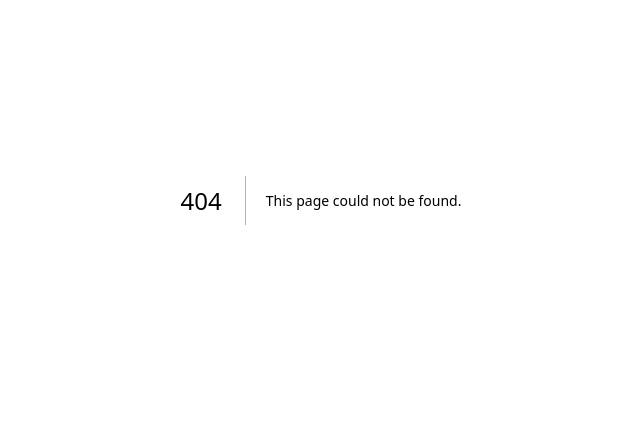
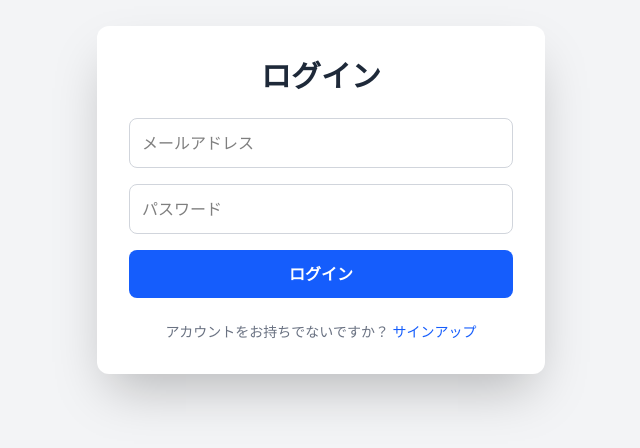
Before and after one commit to team-devlab/fumufumu, a Next.js app in the folder apps/fumufumu-frontend/: page /login in a window 1280 px wide. Before the commit this address had no page. Shown: the part 200-648 px from the top of the page, without its empty margins (319-959 px from the left). Built offline with nearby package versions, Linux system fonts and the light colour scheme.

Commit message:
FE add: Route Groups (auth)を作成し、完全に仮置きのコードを配置

```diff
--- /dev/null
+++ b/apps/fumufumu-frontend/src/app/(auth)/layout.tsx
@@ -0,0 +1,13 @@
+export default function AuthLayout({
+  children,
+}: Readonly<{
+  children: React.ReactNode;
+}>) {
+  return (
+    <div className="flex items-center justify-center min-h-screen bg-gray-100 p-4">
+      <div className="w-full max-w-md bg-white p-8 rounded-xl shadow-2xl">
+        {children}
+      </div>
+    </div>
+  );
+}
--- /dev/null
+++ b/apps/fumufumu-frontend/src/app/(auth)/login/page.tsx
@@ -0,0 +1,37 @@
+import Link from 'next/link';
+
+export default function LoginPage() {
+	return (
+		<div className="text-center">
+			<h1 className="text-3xl font-bold text-gray-800 mb-6">ログイン</h1>
+			<form className="space-y-4">
+				<div>
+					<input
+						type="email"
+						placeholder="メールアドレス"
+						className="w-full p-3 border border-gray-300 rounded-lg focus:ring-blue-500 focus:border-blue-500"
+					/>
+				</div>
+				<div>
+					<input
+						type="password"
+						placeholder="パスワード"
+						className="w-full p-3 border border-gray-300 rounded-lg focus:ring-blue-500 focus:border-blue-500"
+					/>
+				</div>
+				<button
+					type="submit"
+					className="w-full py-3 bg-blue-600 text-white font-semibold rounded-lg hover:bg-blue-700 transition duration-150"
+				>
+					ログイン
+				</button>
+			</form>
+			<p className="mt-6 text-sm text-gray-500">
+				アカウントをお持ちでないですか？{' '}
+				<Link href="/signup" className="text-blue-600 hover:text-blue-700 font-medium">
+					サインアップ
+				</Link>
+			</p>
+		</div>
+	);
+}
```
